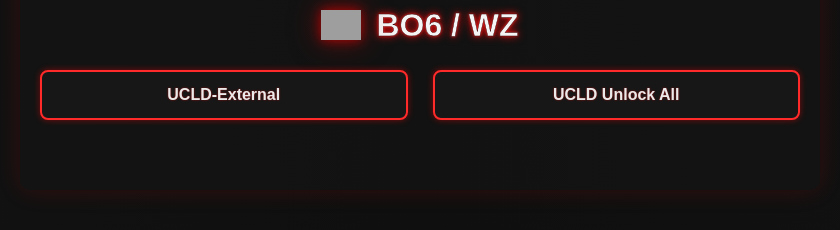
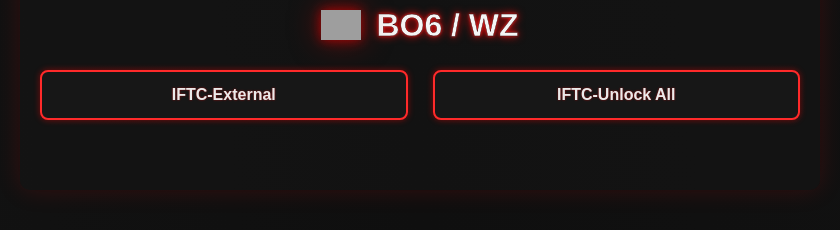
Before and after one commit to InfinityCore-loader/InfinityCore-loader.github.io, a plain HTML site: page index.html in a window 1280 px wide. Shown: the part 194-424 px from the top of the page, 220-1060 px from the left. Drawn offline with Linux system fonts and the light colour scheme; grey boxes are pictures that could not be loaded; a web font is replaced by a local one.

Commit message:
index.html

```diff
--- a/index.html
+++ b/index.html
@@ -219,8 +219,8 @@
         <h2>BO6 / WZ</h2>
       </div>
       <div class="button-container">
-        <a href="https://gofile.io/d/vmVgCK" class="button">UCLD-External</a>
-        <a href="https://gofile.io/d/QJusne" class="button">UCLD Unlock All</a>
+        <a href="https://gofile.io/d/vmVgCK" class="button">IFTC-External</a>
+        <a href="https://gofile.io/d/ZwXb2n" class="button">IFTC-Unlock All</a>
       </div>
     </div>
   </div>
```
